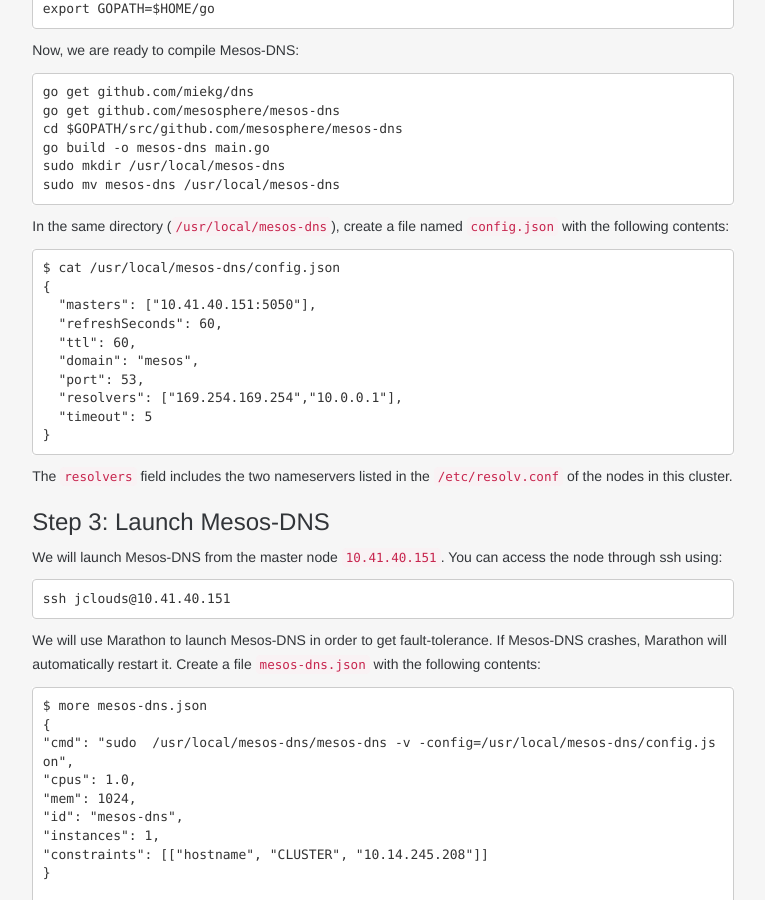
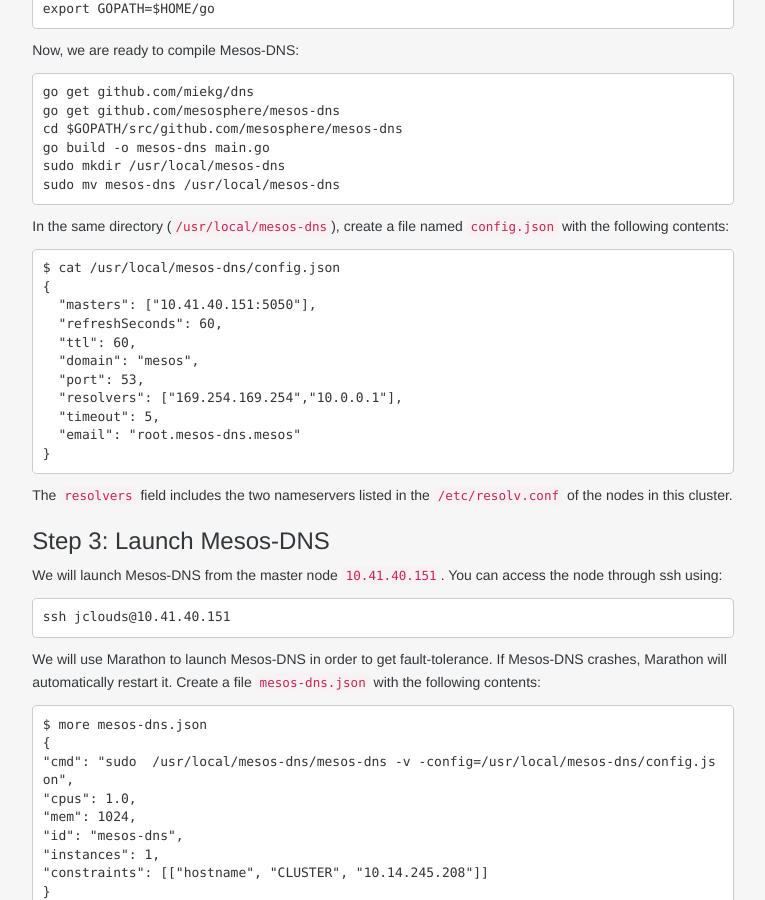
Before and after one commit to mesosphere/mesos-dns, a Jekyll site: the page built from docs/docs/tutorial-gce.md, in a window 1280 px wide and 900 px high, scrolled down 1212 px. Shown: the whole window, without its empty margins (379-1144 px from the left). Built offline with Jekyll 4.4.1, drawn with Linux system fonts in a browser that asks for light colours; nearby versions of some CDN libraries; some web fonts are replaced; Markdown is read by kramdown in place of the engine named in the settings.

Commit message:
Update tutorial-gce.md

````diff
--- a/docs/docs/tutorial-gce.md
+++ b/docs/docs/tutorial-gce.md
@@ -65,7 +65,8 @@ $ cat /usr/local/mesos-dns/config.json
   "domain": "mesos",
   "port": 53,
   "resolvers": ["169.254.169.254","10.0.0.1"],
-  "timeout": 5
+  "timeout": 5,
+  "email": "root.mesos-dns.mesos"
 }
 ```
 The `resolvers` field includes the two nameservers listed in the `/etc/resolv.conf` of the nodes in this cluster.
````
